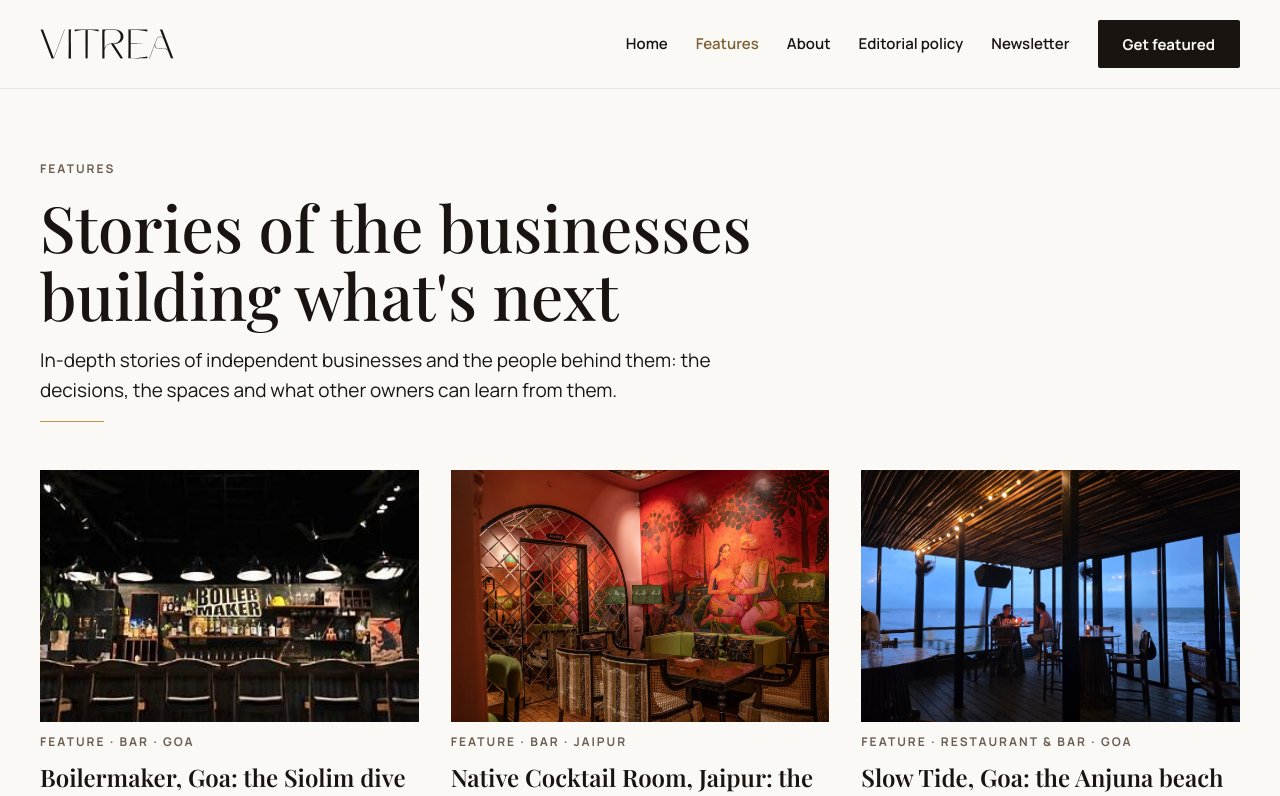
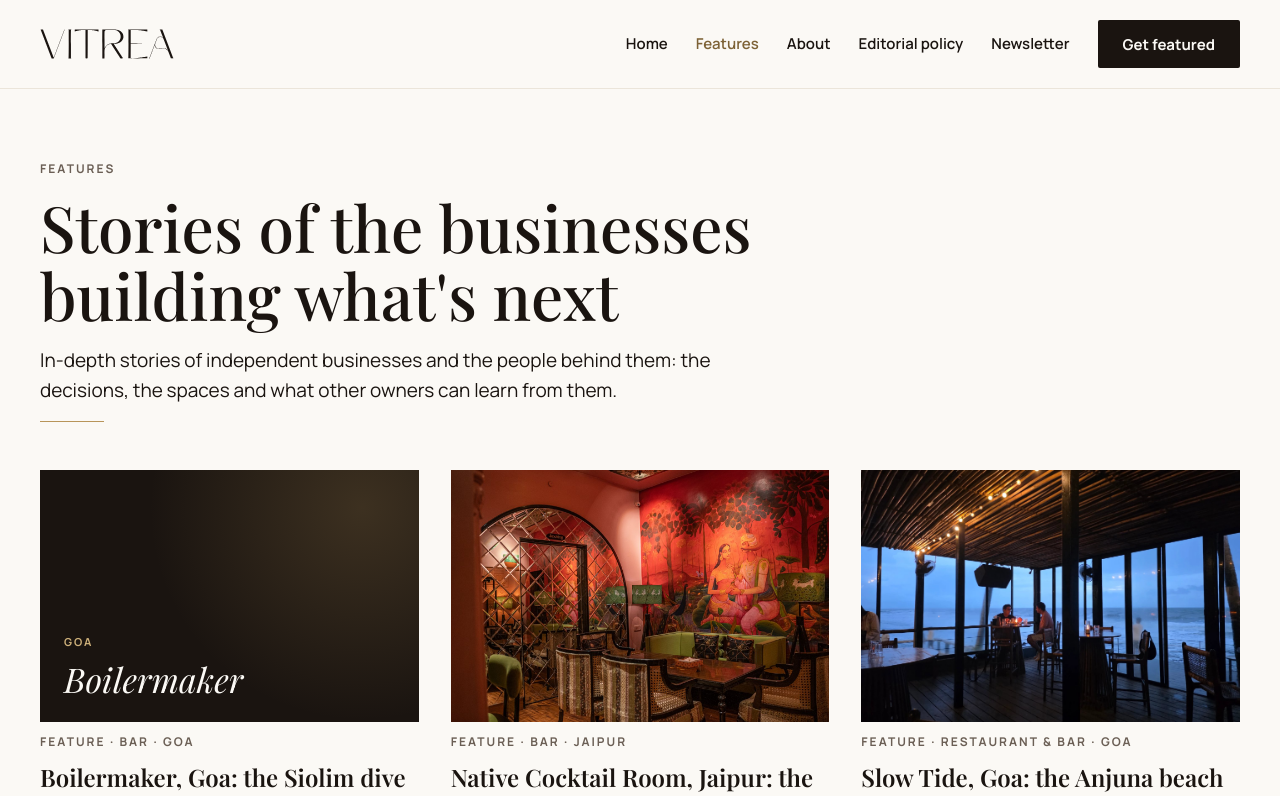
Before and after one commit to bymahiwork-prog/vetria, a Next.js app: page /features in a window 1280 px wide. Shown: the top 796 px of the page. Built offline with nearby package versions, Linux system fonts and the light colour scheme; no server answers.

Commit message:
Remove low-resolution images from Boilermaker feature
Source photos were only ~390px wide and looked pixelated. Back to the branded tile until full-size originals arrive.

Co-Authored-By: Claude <noreply@anthropic.com>

```diff
--- a/app/content/stories.ts
+++ b/app/content/stories.ts
@@ -58,10 +58,9 @@ export const stories: FeatureStory[] = [
     writer: "The Vitrea team",
     date: "25 October 2026",
     readTime: "5 min read",
-    heroImage: "/images/features/boilermaker/bar-counter.jpg",
-    heroAlt:
-      "The bar at Boilermaker in Siolim, Goa: a row of black stools facing a counter under industrial pendant lamps, with shelves of bottles and a large BOILERMAKER sign behind",
-    heroCaption: "The bar at Boilermaker, Siolim.",
+    heroImage: null,
+    heroAlt: "",
+    heroCaption: "",
     body: [
       {
         type: "paragraph",
@@ -82,13 +81,6 @@ export const stories: FeatureStory[] = [
       {
         type: "paragraph",
         text: "So the team built what The Nod Mag called a five-star dive bar: a beach-shack look, high standards behind the counter. The 50 Best write-up ties the name and the ethos to susegad, the Konkani word for a laid-back, friendly temperament, and describes an evening there as something like a house party."
-      },
-      {
-        type: "image",
-        src: "/images/features/boilermaker/table.jpg",
-        alt: "A black-and-white photo of a group of men talking around a table under hanging pendant lamps at Boilermaker, Goa",
-        caption: "Round a table at Boilermaker.",
-        aspectRatio: "16 / 9",
       },
       {
         type: "quote",
```
Also changed, not shown: public/images/features/boilermaker/bar-counter.jpg (deleted), public/images/features/boilermaker/table.jpg (deleted), 1 other file (tests, documents, lock files or other folders).
